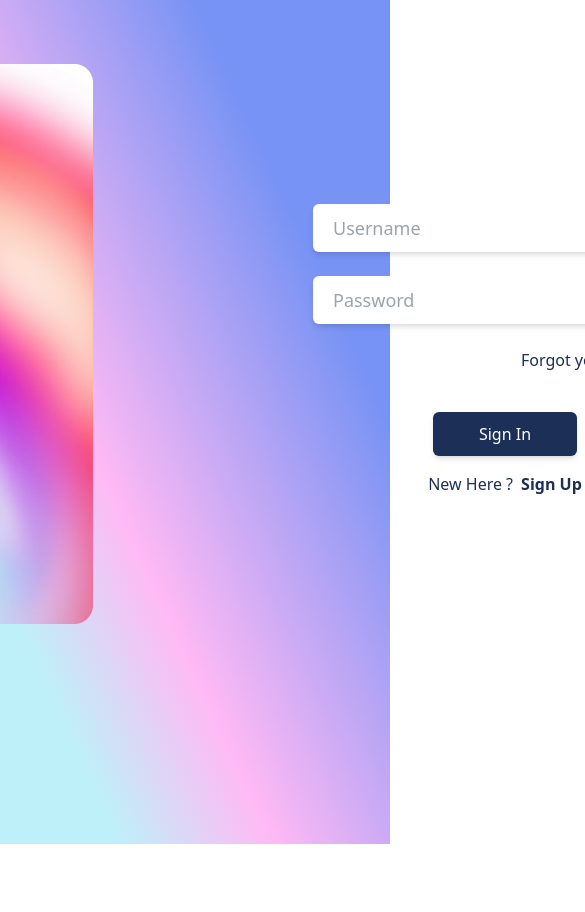
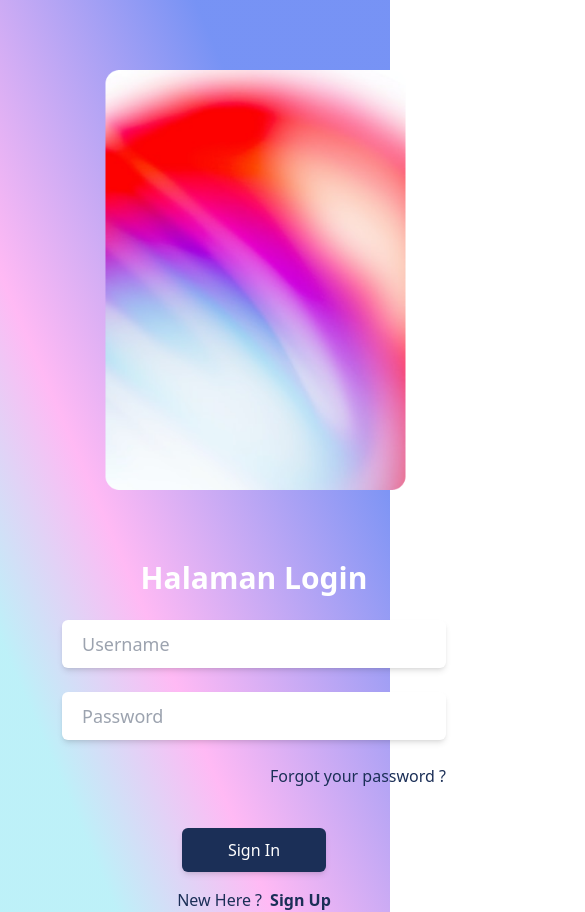
Before and after one commit to Wedvita-Tim2/front-end-wedvita-tim2, a React (Create React App) app: page /login in a window 390 px wide. Shown: the top 912 px of the page, 585 px wide, since content can reach past the window. Before the commit the page ends 844 px from the top, so only its background shows below. Built offline with nearby package versions, Linux system fonts and the light colour scheme.

Commit message:
responsive login page

```diff
--- a/src/pages/Auth/Login/index.js
+++ b/src/pages/Auth/Login/index.js
@@ -34,11 +34,14 @@ const Login = () =>{
 
     return(
         <div className='bg-gradient-to-tr from-[#62DDEF6B] from-15% via-[#FF8CED9A] via-35% to-[#3C64F0B2] to-75%' style={{minHeight: '100vh'}}>
-            <div className='flex justify-center'>
-                <div className='mr-20 mt-16'>
-                    <AuthImage/>
+            <div className='grid lg:grid-cols-2 md:grid-cols-2 sm-grid-cols-1'>
+                <div className='flex justify-center ml-12 md:mt-8 md:ml-32 md:mr-2'>
+                    <AuthImage
+                        className="w-auto"
+                    />
                 </div>
-                <div className='ml-20 mt-36'>
+                <div className='flex justify-center mt-0 md:mt-32'>
+                    <div className='mr-0 mt-0'>
                         <h1 className='text-3xl text-white font-bold text-center'>Halaman Login</h1>
                         <InputText
                         element={'input'}
@@ -71,6 +74,8 @@ const Login = () =>{
                             <p className='text-md mr-2'>New Here ? </p> <Button type={'link'} href={'/register'} className='font-bold hover:text-primary-200 hover:underline'>Sign Up</Button>
                         </div>
                     </div>
+                </div>
+
 
             </div>
         </div>
--- a/src/parts/ImageSlider.js
+++ b/src/parts/ImageSlider.js
@@ -26,7 +26,7 @@ const ImageSlider = ({ children: images }) => {
                 {images.map((image, index) => (
                     <div
                         key={index}
-                        className="w-115 h-140 flex-shrink-0"
+                        className="w-115 h-140 flex-shrink-0 scale-75 sm:scale-75 md:scale-75 lg:scale-85"
                     >
                         {image}
                     </div>
```
Lines whose indentation alone changed are shown as unchanged.
